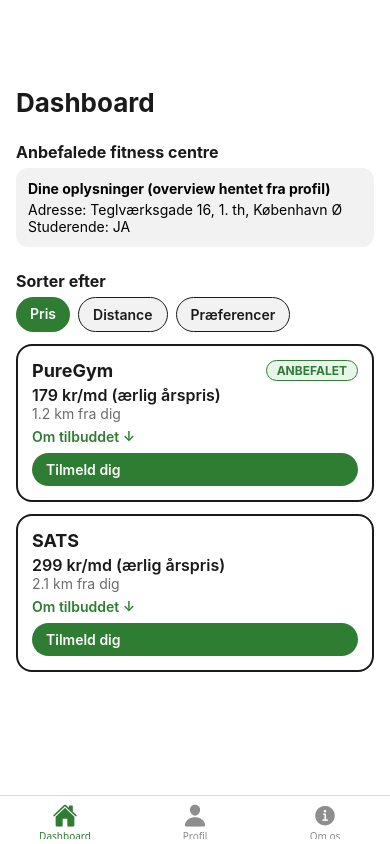
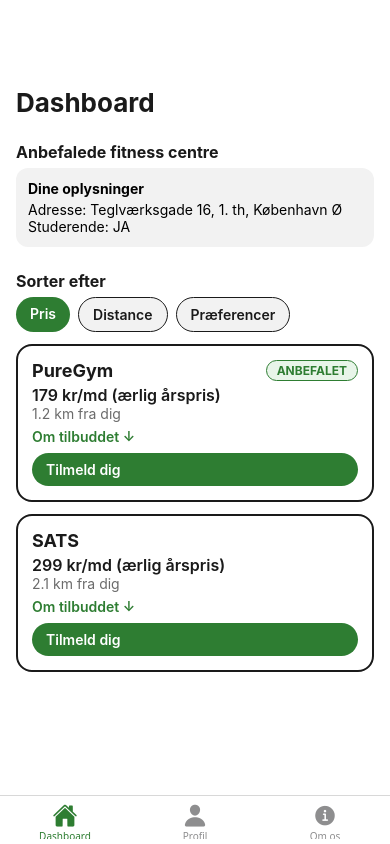
Before and after one commit to jakob-busk/gymfinder, a React Native app: screen / in a window 390 px wide. Built offline with nearby package versions, Linux system fonts and the light colour scheme.

Commit message:
smårettelser

```diff
--- a/screens/DashboardScreen.js
+++ b/screens/DashboardScreen.js
@@ -17,7 +17,7 @@
       <Text style={GlobalStyle.sectionLabel}>Anbefalede fitness centre</Text>
 
       <View style={GlobalStyle.infoBox}>
-        <Text style={GlobalStyle.infoTitle}>Dine oplysninger (overview hentet fra profil)</Text>
+        <Text style={GlobalStyle.infoTitle}>Dine oplysninger</Text>
         <Text>Adresse: {user.address}</Text>
         <Text>Studerende: {user.isStudent ? 'JA' : 'NEJ'}</Text>
       </View>
```
Also changed, not shown: 1 other file (tests, documents, lock files or other folders).
